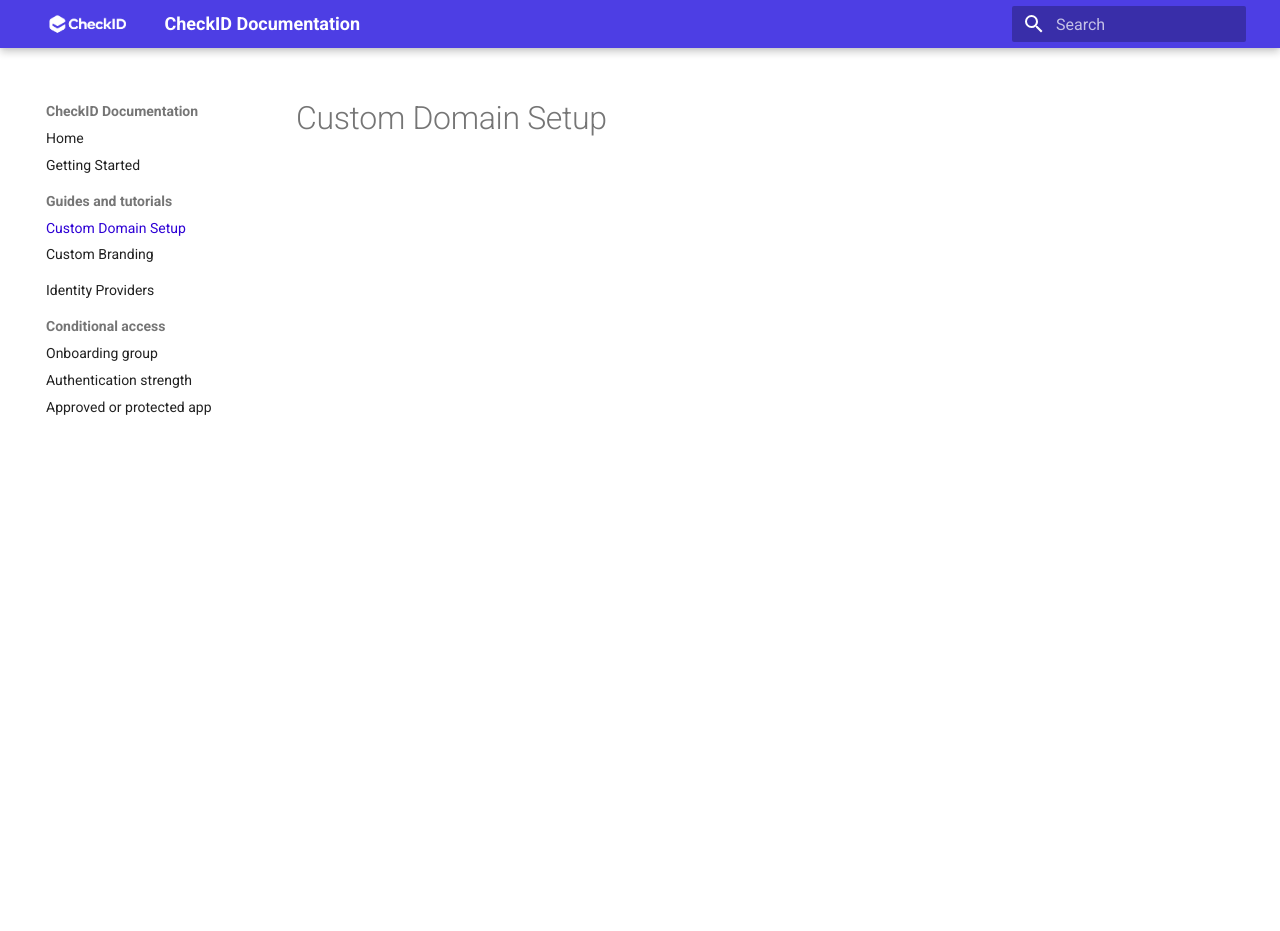
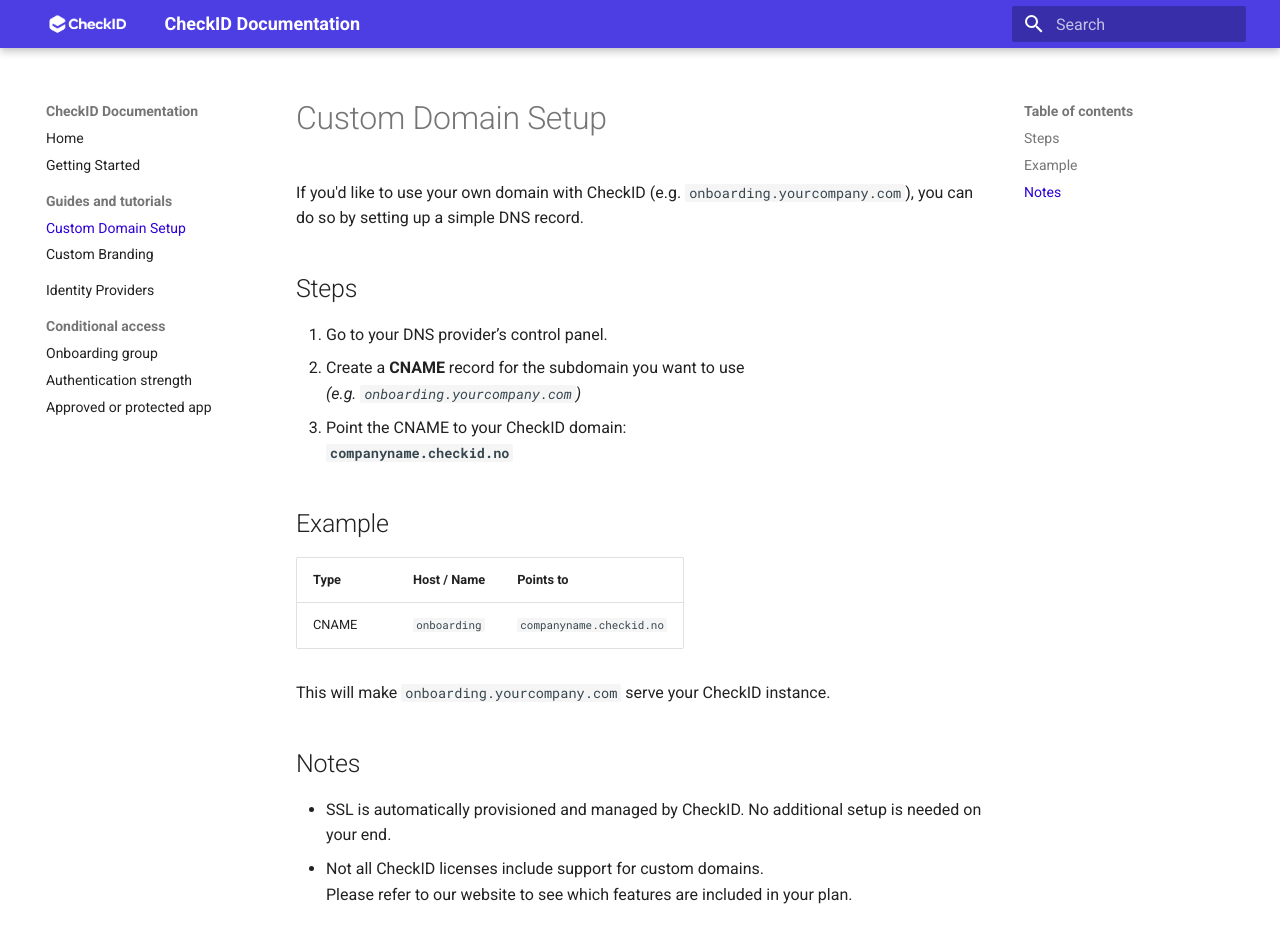
Before and after one commit to fortytwoservices/checkid-public-docs, an MkDocs documentation site: the page built from docs/Guides/Custom-Domain-Setup.md, in a window 1280 px wide and 931 px high. Built offline with MkDocs 1.6.1 and Material for MkDocs 9.7.7, drawn with Linux system fonts in a browser that asks for light colours.

Commit message:
docs: Updated custom domain docs
Signed-off-by: Remi Vandemir <remi.vandemir@fortytwo.io>

```diff
--- a/docs/Guides/Custom-Domain-Setup.md
+++ b/docs/Guides/Custom-Domain-Setup.md
@@ -1 +1,25 @@
 # Custom Domain Setup
+
+If you'd like to use your own domain with CheckID (e.g. `onboarding.yourcompany.com`), you can do so by setting up a simple DNS record.
+
+## Steps
+
+1. Go to your DNS provider’s control panel.
+2. Create a **CNAME** record for the subdomain you want to use
+   *(e.g. `onboarding.yourcompany.com`)*
+3. Point the CNAME to your CheckID domain:
+   **`companyname.checkid.no`**
+
+## Example
+
+| Type  | Host / Name             | Points to                |
+|-------|-------------------------|--------------------------|
+| CNAME | `onboarding`            | `companyname.checkid.no` |
+
+This will make `onboarding.yourcompany.com` serve your CheckID instance.
+
+## Notes
+
+- SSL is automatically provisioned and managed by CheckID. No additional setup is needed on your end.
+- Not all CheckID licenses include support for custom domains.
+  Please refer to our website to see which features are included in your plan.
```
